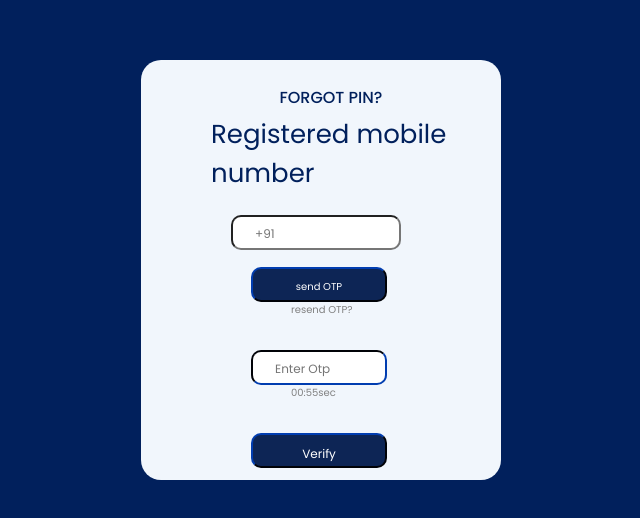
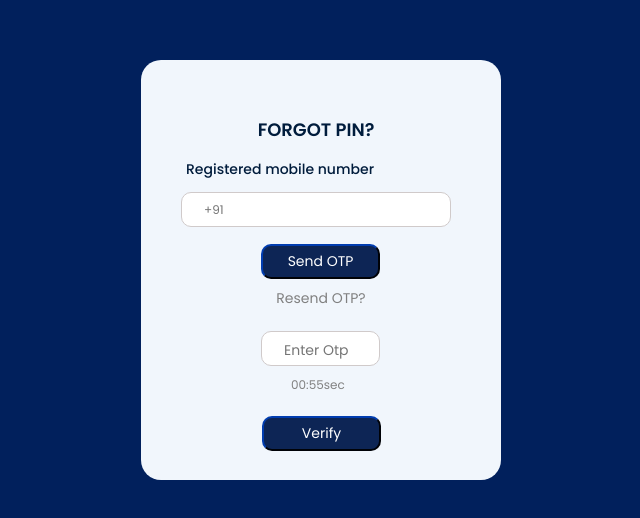
Before and after one commit to DeepanRajG/ainqa-med, a React (Create React App) app: page /forgot in a window 1280 px wide. Shown: the part 130-648 px from the top of the page, without its empty margins (319-959 px from the left). Built offline with nearby package versions, Linux system fonts and the light colour scheme.

Commit message:
aligned Forgot

```diff
--- a/src/css/forget.css
+++ b/src/css/forget.css
@@ -13,15 +13,14 @@
     padding-left: 10px;
     padding-right: 10px;
     flex-direction :row ;
-
-
     }
     #fh4 {
-      font-size: 16px;
+      font-size:18px;
       text-align: center;
-      color:#01205C;
-     margin-top: 5%;
-     margin-left: 20px;
+      color:#001C3C;
+      font-weight:600;
+     margin-top:9%;
+     margin-left:-10px;
 
       }
 
@@ -30,77 +29,75 @@
 {
   background-color:#0d2555;
   border-color: #01205C;
-  padding: 10px 10px;
+
   height: 35px;
-  width: 40%;
+  width: 35%;
   border-radius: 10px;
   color:white;
   text-align:center;
   margin-top:5%;
-  font-size: 10px;
-  margin-left:100px;
+  font-size:14px;
+  margin-left:110px;
 
 
 }
 #fbutton2
 {
   background-color: white;
-  border-color: #01205C;
-
-  margin:auto;
-  margin-top:5%;
-  margin-left: 100px;
-
-
-
+  border:1px solid rgb(208, 202, 202);
+  margin-top:-30px;
+  margin-left: 110px;
   height: 35px;
-  width: 40%;
+  width: 35%;
   border-radius: 10px;
-  color:grey ;
-  font-size: 12px;
-  place-content: center;
-
-
-
+  color:rgb(198, 187, 187) ;
+  font-size: 14px;
+  text-align:left;
 }
 #fbutton3
 {
   background-color:#0d2555;
   border-color: #01205C;
-  padding: 10px 10px;
   height: 35px;
-  width: 40%;
+  width: 35%;
   border-radius: 10px;
   color:white;
   text-align:center;
-  margin-top:5%;
-  font-size: 12px;
-  margin-left: 100px;;
+  margin-top:5px;
+  font-size: 14px;
+  margin-left: 111px;;
 
 
 }
 #fh6{
-  color: #01205C;
-  margin-top: 5px;
-  margin-left: 60px;
-
+  color: #001C3C;
+  font-weight:500;
+  position: relative;
+  left:35px;
+  top:10px;
+  font-size:14px;
 
 }
 #fh7{
     color: grey;
-    font-size: 10px;
-    margin-left: 140px;
+    font-size: 14px;
+    text-align:center;
+    margin-top:9px;
 
 }
 #fh8{
   color:grey ;
-  font-size: 10px;
+  font-size: 12px;
   margin-left: 140px;
+  margin-top:10px;
 }
 #ftext1{
   border-radius: 10px;
-  width:50%;
+  border:1px solid rgb(208, 202, 202) ;
+  width:270px;
   height:35px;
   font-size: 12px;
-  margin-left: 80px;
+  margin-left: 30px;
+  margin-top:0px;
+  text-align:left;
 }
--- a/src/script/Forgot.js
+++ b/src/script/Forgot.js
@@ -53,9 +53,9 @@ function App() {
 
 
         <div>
-          <button id="fbutton1">send OTP</button>
+          <button id="fbutton1">Send OTP</button>
         </div>
-        <p id="fh7">resend OTP?</p>
+        <p id="fh7">Resend OTP?</p>
 
         <div>
            <input id="fbutton2" placeholder='Enter Otp'></input>
```
